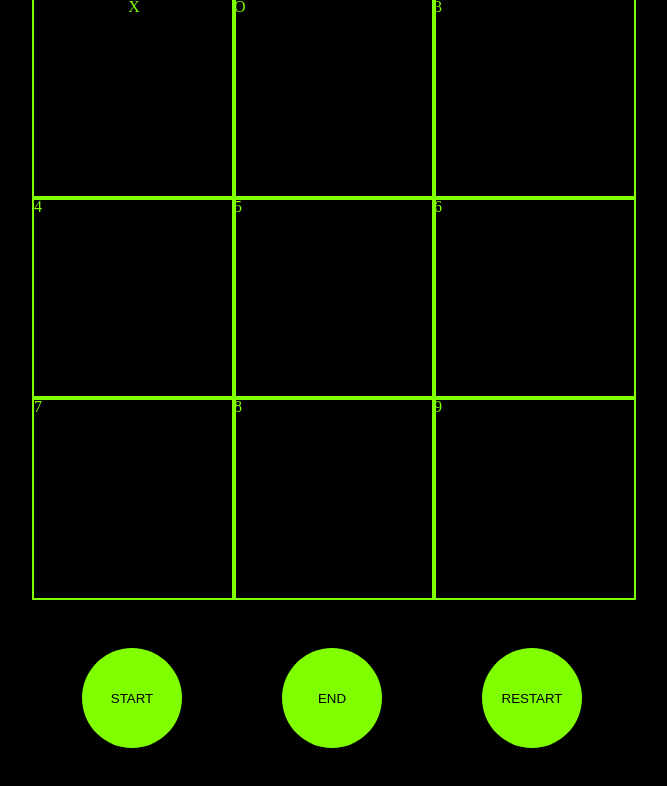
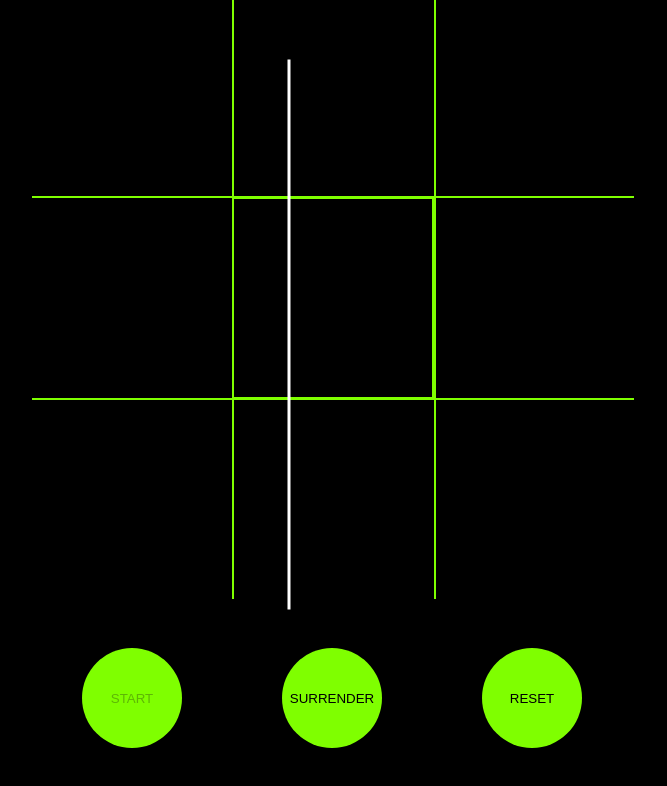
Before and after one commit to AnuragBaruah47/Tic_Tac-Toe, a plain HTML site: page index.html in a window 1280 px wide. Both pictures are taken after a click on the button "START". Shown: the part 104-890 px from the top of the page, without its empty margins (308-975 px from the left). Drawn offline with Linux system fonts and the light colour scheme.

Commit message:
Core Logic Done Line strike remains with  message pop-up

```diff
--- a/index.html
+++ b/index.html
@@ -8,22 +8,24 @@
   </head>
   <body>
     <div class="container1">
+      <div class="live"><h1></h1></div>
         <div>
           <div class="headingcontainer"><h1 class="heading">TIC-TAC-TOE</h1></div>
         </div>
       <div class="mainbox">
-        <div class="items items-1">X</div>
-        <div class="items items-2">O</div>
-        <div class="items items-3">3</div>
-        <div class="items items-4">4</div>
-        <div class="items items-5">5</div>
-        <div class="items items-6">6</div>
-        <div class="items items-7">7</div>
-        <div class="items items-8">8</div>
-        <div class="items items-9">9</div>
-        <div class="items items-10"><button class="start">START</button></div>
-        <div class="items items-11"><button class="end">END</button></div>
-        <div class="items items-12"><button class="restart">RESTART</button> </div>
+        <div class="line"></div>
+        <div class="items items-1"></div>
+        <div class="items items-2"></div>
+        <div class="items items-3"></div>
+        <div class="items items-4"></div>
+        <div class="items items-5"></div>
+        <div class="items items-6"></div>
+        <div class="items items-7"></div>
+        <div class="items items-8"></div>
+        <div class="items items-9"></div>
+        <div class=" items-10"><button class="start">START</button></div>
+        <div class=" items-11"><button class="surrender">SURRENDER</button></div>
+        <div class=" items-12"><button class="reset">RESET</button> </div>
   </body>
   <script src="./style.js"></script>
 </html>
--- a/style.css
+++ b/style.css
@@ -2,10 +2,12 @@
     margin:0px;
     padding: 0px;
 }
+
 body{
     background-color: #000000 ;
 }
 .mainbox{
+    position: relative;
     align-items: center;
     justify-content: center;
     border: 2px solid black;
@@ -13,28 +15,39 @@ body{
     grid-template-rows: 200px 200px 200px 200px;
     grid-template-columns: 200px 200px 200px;
 }
-
+.line{
+    background-color: rgb(255, 255, 255);
+    width: 550px;
+    height: 3px;
+    position: absolute;
+    transform: translate(25vw,-5vw) rotate(90deg);
+}
+.live{
+    color: #7fff00;
+    position: absolute;
+}
 .items{
     color: #7fff00;
     height: 200px;
     width: 200px;
+    font-size: 200px;
+    text-align: center;
 }
 .items-1{
-    text-align: center;
     animation: form 1.5s 1 ease-in ;
-    border: 2px solid #7fff00;
 }
 .items-2{
     animation: form 1.5s 1 ease-in ;
     border: 2px solid #7fff00;
+    border-top: 0px;
 }
 .items-3{
     animation: form 1.5s 1 ease-in ;
-    border: 2px solid #7fff00;
 }
 .items-4{
     animation: form 1.5s 1 ease-in ;
     border: 2px solid #7fff00;
+    border-left: 0px;
 }
 .items-5{
     animation: form 1.5s 1 ease-in ;
@@ -43,28 +56,43 @@ body{
 .items-6{
     animation: form 1.5s 1 ease-in ;
     border: 2px solid #7fff00;
+    border-right: 0px;
 }
 .items-7{
     animation: form 1.5s 1 ease-in ;
-    border: 2px solid #7fff00;
 }
 .items-8{
     animation: form 1.5s 1 ease-in ;
     border: 2px solid #7fff00;
+    border-bottom: 0px;
 }
 .items-9{
     animation: form 1.5s 1 ease-in ;
-    border: 2px solid #7fff00;
 }
 .items-10{
+    color: #7fff00;
+    height: 200px;
+    width: 200px;
+    font-size: 200px;
+    text-align: center;
     position: relative;
 
 }
 .items-11{
+    color: #7fff00;
+    height: 200px;
+    width: 200px;
+    font-size: 200px;
+    text-align: center;
     position: relative;
 
 }
 .items-12{
+    color: #7fff00;
+    height: 200px;
+    width: 200px;
+    font-size: 200px;
+    text-align: center;
     position: relative;
 
 }
@@ -100,7 +128,7 @@ body{
         opacity: 100%;
     }
 }
-.start,.end,.restart{
+.start,.reset,.surrender{
     border: 0px;
     animation: buton 2s 1 ease-in;
     background-color: #7fff00;
@@ -113,24 +141,14 @@ body{
     left: 50px;
     top: 50px;
 }
-.end{
+.surrender{
     position: absolute;
     left: 50px;
     top: 50px;
 }
 
-.restart{
+.reset{
     left: 50px;
     top: 50px;
     position: absolute;
 }
-
-.restart::after{
-    background-color: rgb(252, 0, 0);
-}
-.start::after{
-    background-color: rgb(252, 0, 0);
-}
-.end::after{
-    background-color: rgb(252, 0, 0);
-}
--- a/style.js
+++ b/style.js
@@ -1,4 +1,63 @@
-let game=false
-const startButton=document.querySelector(".start")
-const endButton=document.querySelector(".end")
-const restartButton=document.querySelector(".restart")
+const items = document.querySelectorAll(".items");
+const startButton = document.querySelector(".start");
+const resetButton = document.querySelector(".reset");
+const surrenderButton = document.querySelector(".surrender");
+const mainBox = document.querySelector(".mainbox");
+const line = document.querySelector(".line");
+const live=document.querySelector(".live")
+const winPattern = [
+  [0, 1, 2],
+  [0, 3, 6],
+  [0, 4, 8],
+  [1, 4, 7],
+  [2, 5, 8],
+  [2, 4, 6],
+  [3, 4, 5],
+  [6, 7, 8],
+];
+let player = true;
+
+startButton.addEventListener("click", () => {
+  startButton.disabled = true;
+  console.log("start", player);
+  items.forEach((value) => {
+    value.addEventListener("click", () => {
+      if (player === true) {
+        console.log("if", player);
+        value.textContent = "X";
+        value.style.color = "#FF3131";
+        player = false;
+      } else {
+        console.log("else", player);
+        value.textContent = "O";
+        value.style.color = "#1F51FF";
+        player = true;
+      }
+      value.style.pointerEvents = "none";
+      checkWinner();
+    });
+    setTimeout(() => {
+      startButton.style.backgroundColor = "#7fff00";
+    }, 100);
+    startButton.style.backgroundColor = "#FF3131";
+  });
+});
+
+resetButton.addEventListener("click", () => {
+  items.forEach((value) => {
+    value.textContent = "";
+    value.style.pointerEvents = "initial";
+  });
+  setTimeout(() => {
+    resetButton.style.backgroundColor = "#7fff00";
+  }, 100);
+  resetButton.style.backgroundColor = "#FF3131";
+});
+
+const checkWinner = () => {
+  for (const pattern of winPattern) {
+    let pos1Val = items[pattern[0]].innerText;
+    let pos2Val = items[pattern[1]].innerText;
+    let pos3Val = items[pattern[2]].innerText;
+  }}
+console.log(player);
```
